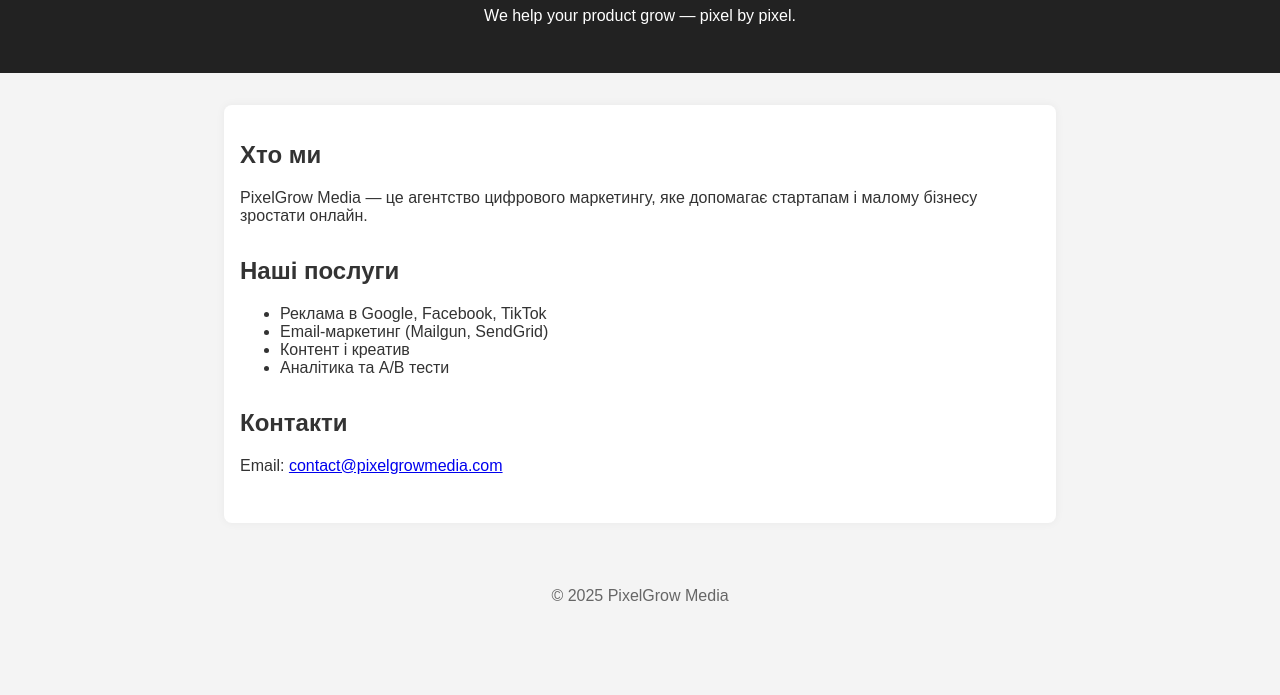
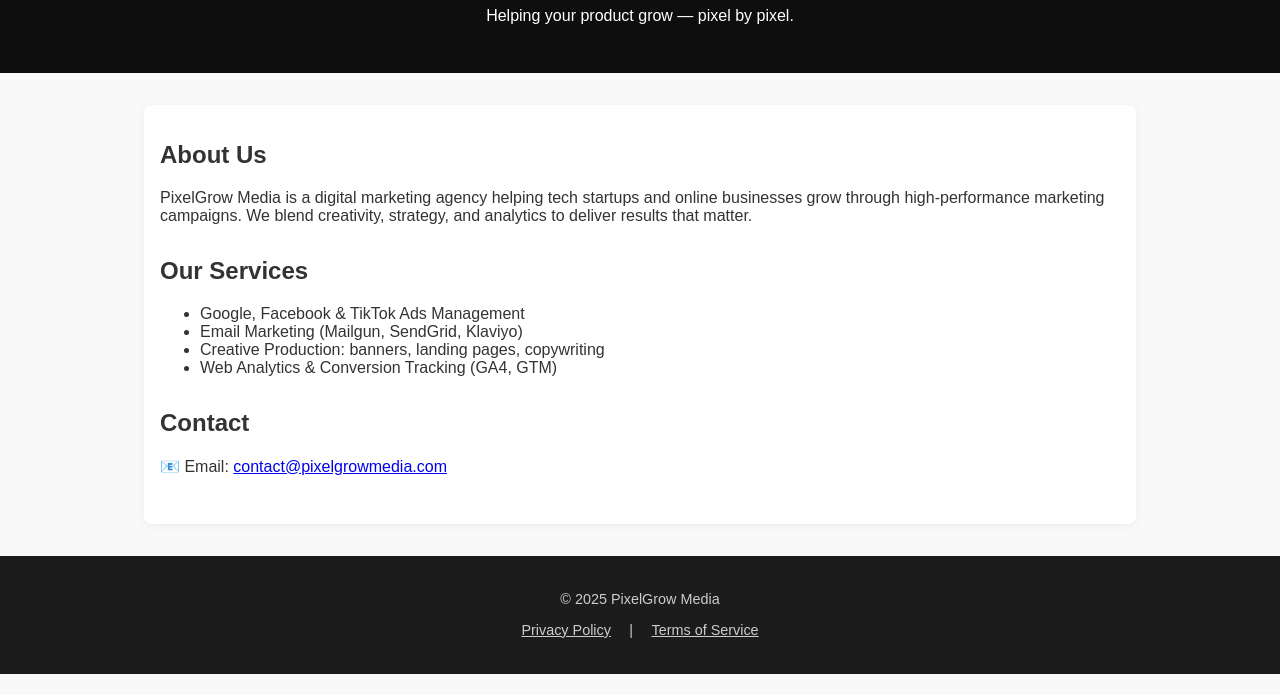
Before and after one commit to OLENUA/PixelGrow, a plain HTML site: page index.html in a window 1280 px wide. Shown: the part 105-800 px from the top of the page. Drawn offline with Linux system fonts and the light colour scheme.

Commit message:
Update index.html

```diff
--- a/index.html
+++ b/index.html
@@ -1,41 +1,80 @@
 <!DOCTYPE html>
-<html lang="uk">
+<html lang="en">
 <head>
   <meta charset="UTF-8" />
   <meta name="viewport" content="width=device-width, initial-scale=1.0" />
   <title>PixelGrow Media</title>
-  <link rel="stylesheet" href="style.css" />
+  <style>
+    body {
+      font-family: Arial, sans-serif;
+      margin: 0;
+      background: #f9f9f9;
+      color: #333;
+    }
+    header {
+      background: #0e0e0e;
+      color: white;
+      padding: 2em;
+      text-align: center;
+    }
+    main {
+      max-width: 960px;
+      margin: 2em auto;
+      padding: 1em;
+      background: white;
+      border-radius: 8px;
+      box-shadow: 0 2px 8px rgba(0, 0, 0, 0.05);
+    }
+    section {
+      margin-bottom: 2em;
+    }
+    footer {
+      background: #1c1c1c;
+      color: #ccc;
+      text-align: center;
+      padding: 1.5em 0;
+      font-size: 0.9em;
+    }
+    footer a {
+      color: #ccc;
+      margin: 0 1em;
+      text-decoration: underline;
+    }
+  </style>
 </head>
 <body>
   <header>
     <h1>PixelGrow Media</h1>
-    <p>We help your product grow — pixel by pixel.</p>
+    <p>Helping your product grow — pixel by pixel.</p>
   </header>
-
   <main>
     <section>
-      <h2>Хто ми</h2>
-      <p>PixelGrow Media — це агентство цифрового маркетингу, яке допомагає стартапам і малому бізнесу зростати онлайн.</p>
+      <h2>About Us</h2>
+      <p>PixelGrow Media is a digital marketing agency helping tech startups and online businesses grow through high-performance marketing campaigns. We blend creativity, strategy, and analytics to deliver results that matter.</p>
     </section>
 
     <section>
-      <h2>Наші послуги</h2>
+      <h2>Our Services</h2>
       <ul>
-        <li>Реклама в Google, Facebook, TikTok</li>
-        <li>Email-маркетинг (Mailgun, SendGrid)</li>
-        <li>Контент і креатив</li>
-        <li>Аналітика та A/B тести</li>
+        <li>Google, Facebook & TikTok Ads Management</li>
+        <li>Email Marketing (Mailgun, SendGrid, Klaviyo)</li>
+        <li>Creative Production: banners, landing pages, copywriting</li>
+        <li>Web Analytics & Conversion Tracking (GA4, GTM)</li>
       </ul>
     </section>
 
     <section>
-      <h2>Контакти</h2>
-      <p>Email: <a href="mailto:contact@pixelgrowmedia.com">contact@pixelgrowmedia.com</a></p>
+      <h2>Contact</h2>
+      <p>📧 Email: <a href="mailto:contact@pixelgrowmedia.com">contact@pixelgrowmedia.com</a></p>
     </section>
   </main>
-
   <footer>
     <p>&copy; 2025 PixelGrow Media</p>
+    <p>
+      <a href="/privacy.html">Privacy Policy</a>
+      |
+      <a href="/terms.html">Terms of Service</a>
+    </p>
   </footer>
 </body>
 </html>
```
